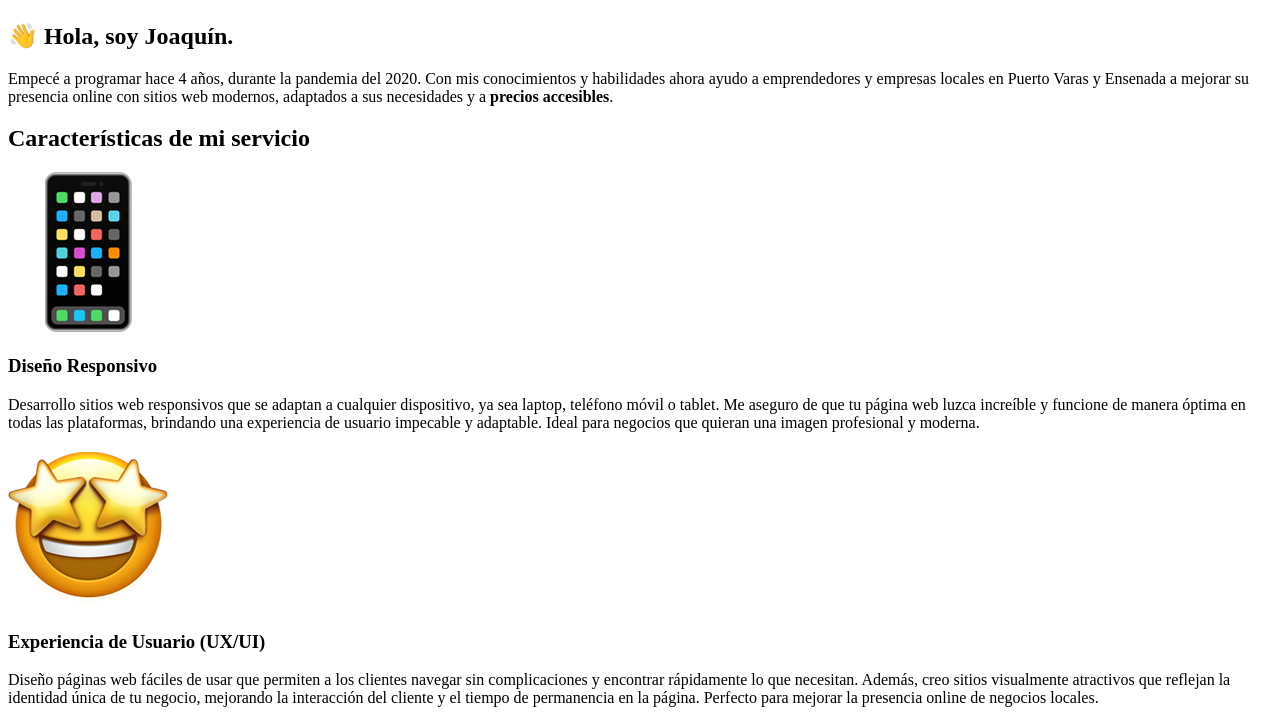
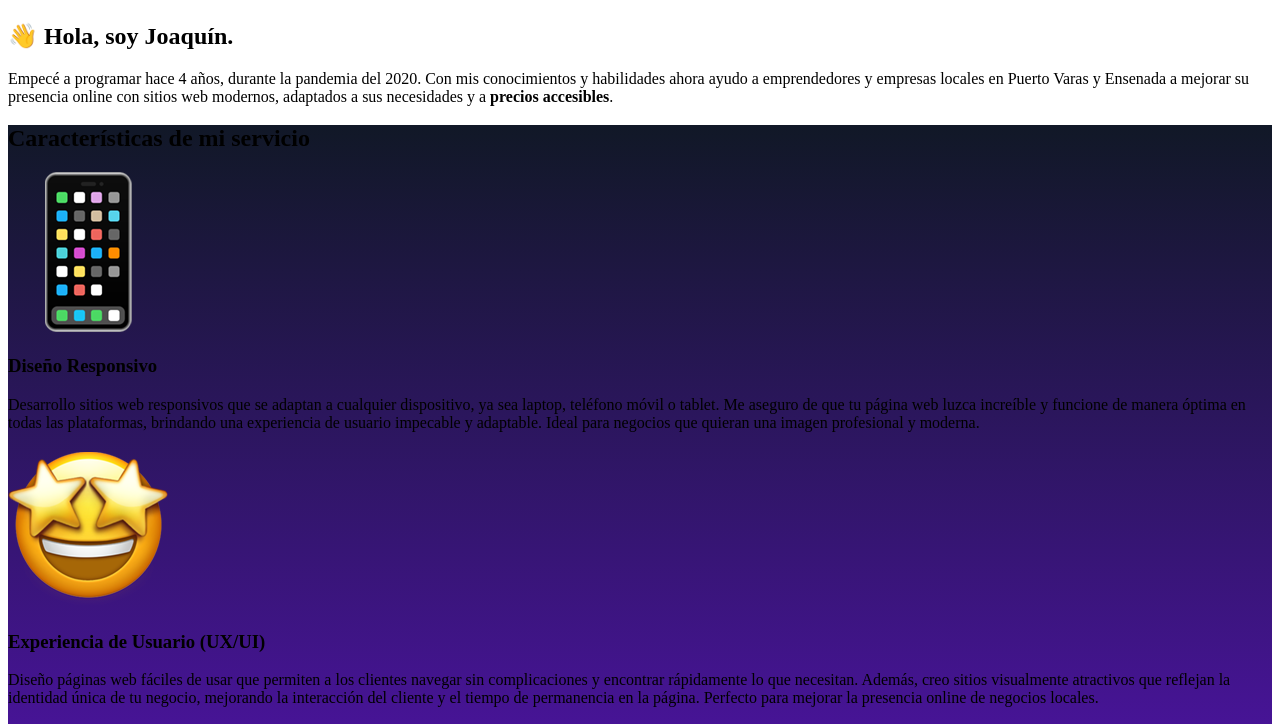
Before and after one commit to imjoaquincancino/react-portfolio, a Next.js app: page /Home in a window 1280 px wide. Shown: the part 410-1134 px from the top of the page. Built offline with nearby package versions, Linux system fonts and the light colour scheme.

Commit message:
color changes

```diff
--- a/src/components/Feature.jsx
+++ b/src/components/Feature.jsx
@@ -6,7 +6,7 @@ export function Feature({img, title, description}) {
       <h3 className="text-xl font-bold text-gray-900">
         {title}
       </h3>
-      <p className="text-gray-600">{description}</p>
+      <p className="prose text-gray-600">{description}</p>
     </article>
   );
 }
--- a/src/components/Footer.jsx
+++ b/src/components/Footer.jsx
@@ -1,6 +1,6 @@
 export function Footer() {
   return (
-    <footer className="bg-[#7610F8] text-white py-4 mt-8">
+    <footer className="bg-gray-900 text-white py-4 mt-8">
         <div className="container mx-auto px-4 text-center">
           © {new Date().getFullYear()} Joaquín Cancino. Todos los derechos reservados.
         </div>
--- a/src/components/Navbar.jsx
+++ b/src/components/Navbar.jsx
@@ -13,7 +13,7 @@ export function Navbar() {
         </a>
         <div className="hidden md:flex space-x-4">
           <NavLink href="#about">Sobre mí</NavLink>
-          <NavLink href="#caracteristicas">Características</NavLink>
+          <NavLink href="#servicios">Servicios</NavLink>
           <NavLink href="#proyectos">Proyectos</NavLink>
           <NavLink href="#planes">Planes</NavLink>
           <NavLink href="#contacto">Contacto</NavLink>
@@ -34,8 +34,8 @@ export function Navbar() {
           <NavLink href="#about" mobile>
             Sobre mí
           </NavLink>
-          <NavLink href="#caracteristicas" mobile>
-            Características
+          <NavLink href="#servicios" mobile>
+            Servicios
           </NavLink>
           <NavLink href="#proyectos" mobile>
             Proyectos
--- a/src/pages/Home.jsx
+++ b/src/pages/Home.jsx
@@ -21,7 +21,7 @@ export function Home() {
         <section id="inicio" className="welcome-section bg-black">
           <div className="welcome-background bg-[url('/img/volcan-osorno-bg.webp')] bg-cover bg-center size-full top-0 left-0 absolute"></div>
           <div className="welcome-content text-white text-center h-full flex flex-col items-center justify-center">
-            <div className="p-5">
+            <div className="px-5">
               <h1 className="text-3xl text-slate-200 font-semibold mb-8 animate__animated animate__fadeInUp animate__delay-1s">
                 Joaquín Cancino
               </h1>
@@ -30,8 +30,8 @@ export function Home() {
               </h2>
             </div>
             <div className="cta">
-              <a className="page-scroll p-3 mt-28 text-4xl" href="#about">
-                <ArrowDown />
+              <a className="page-scroll p-3 text-4xl" href="#about">
+                <ArrowDown className="mt-20" />
               </a>
             </div>
           </div>
@@ -41,7 +41,7 @@ export function Home() {
           id="about"
           className="bg-white text-black w-full flex justify-center"
         >
-          <div className="flex items-center justify-between flex-col px-6 md:flex-row gap-10 py-40 container w-3/4">
+          <div className="flex items-center justify-between flex-col px-6 md:flex-row gap-10 py-52 container w-3/4">
             <img
               className="transform hover:scale-110 transition duration-300"
               src="/img/mf-avatar.svg"
@@ -61,9 +61,17 @@ export function Home() {
             </aside>
           </div>
         </section>
-        <section className="bg-[#7610F8] text-white w-full p-16">
-          <h2 className="text-center text-3xl font-bold tracking-tighter sm:text-4xl md:text-5xl mb-8 text-white">Características de mi servicio</h2>
-          <div className="container mx-auto px-4 sm:px-6 lg:px-8 grid gap-10 sm:grid-cols-2">
+        <section
+          id="servicios"
+          className="text-white w-full py-16 md:px-16 px-8"
+          style={{
+            background: "linear-gradient(to bottom, #111827, #7610F8)",
+          }}
+        >
+          <h2 className="text-center text-3xl font-bold tracking-tighter sm:text-4xl md:text-5xl mb-8 text-white">
+            Características de mi servicio
+          </h2>
+          <div className="container mx-auto grid gap-10 sm:grid-cols-2">
             {features.map((feature) => {
               const featureKey = feature.name
                 .normalize("NFD")
```
